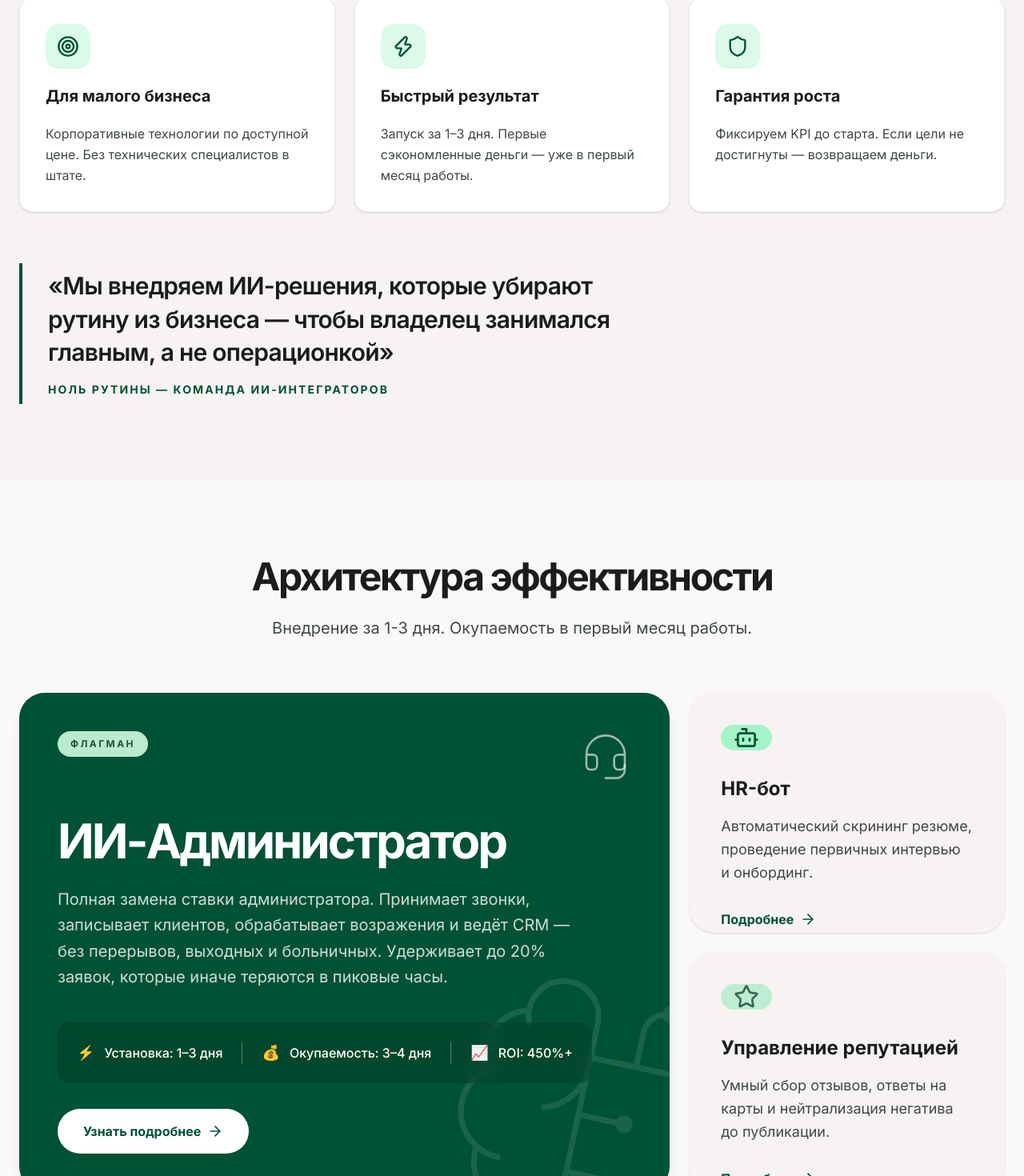
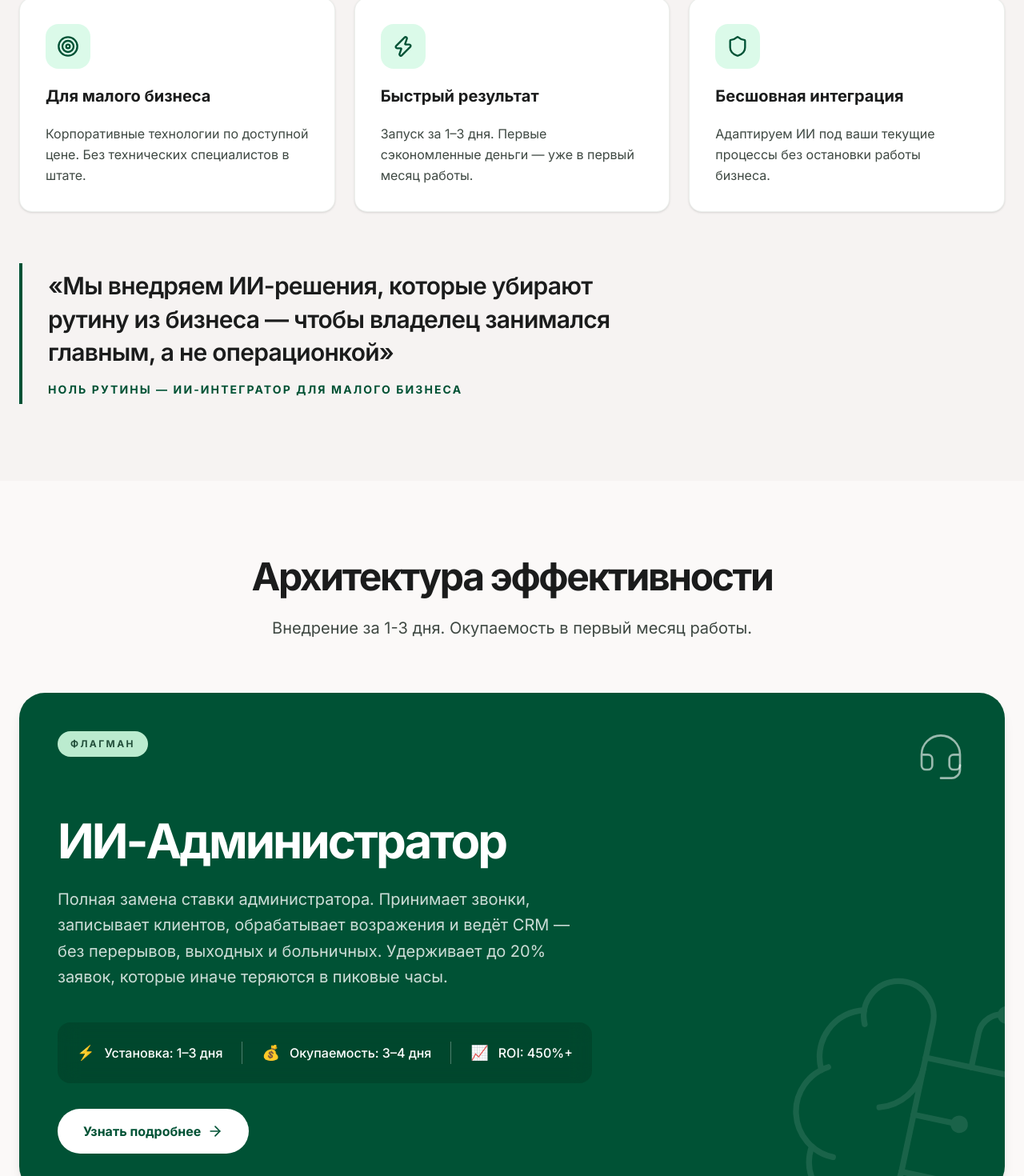
Before and after one commit to nguyenquantrung9286-crypto/zeroroutine, a Next.js app: page / in a window 1280 px wide. Shown: the part 1999-3469 px from the top of the page at 80% size. Built offline with nearby package versions, Linux system fonts and the light colour scheme.

Commit message:
fix(site): solve critical bugs, optimize performance and content

```diff
--- a/src/app/layout.tsx
+++ b/src/app/layout.tsx
@@ -1,17 +1,37 @@
-import type { Metadata } from "next";
+import type { Metadata, Viewport } from "next";
 import { Inter } from "next/font/google";
 import "./globals.css";
 
 const inter = Inter({ subsets: ["latin", "cyrillic"] });
 
+export const viewport: Viewport = {
+  width: "device-width",
+  initialScale: 1,
+  maximumScale: 5,
+  themeColor: "#fbf9f8",
+};
+
 export const metadata: Metadata = {
   title: "Ноль Рутины | ИИ-интегратор для малого бизнеса",
   description: "Внедряем ИИ-решения, которые убирают рутину из бизнеса. Сокращение ФОТ, удержание 20% заявок и автоматизация административных процессов за 1–3 дня.",
+  keywords: ["ии интегратор", "внедрение ии", "ии для бизнеса", "ии администратор", "сокращение фот", "автоматизация заявок"],
+  authors: [{ name: "Ноль Рутины" }],
+  alternates: {
+    canonical: "https://zeroroutine.ru",
+  },
   openGraph: {
     title: "Ноль Рутины — Попрощайтесь с операционкой",
     description: "Автономные ИИ-администраторы для вашего бизнеса. Окупаемость с первого месяца.",
+    url: "https://zeroroutine.ru",
+    siteName: "Ноль Рутины",
     type: "website",
     locale: "ru_RU",
+  },
+  twitter: {
+    card: "summary_large_image",
+    title: "Ноль Рутины | ИИ-интегратор",
+    description: "Внедряем ИИ-решения, которые убирают рутину из бизнеса. Сокращение ФОТ и удержание заявок.",
+    creator: "@zeroroutinesbot",
   },
 };
 
--- a/src/components/layout/Navbar.tsx
+++ b/src/components/layout/Navbar.tsx
@@ -7,6 +7,11 @@ import { motion, AnimatePresence } from "framer-motion";
 interface NavbarProps {
   onOpenModal: (source: string) => void;
 }
+
+const mobileMenuVariants = {
+  hidden: { opacity: 0, y: -10 },
+  visible: { opacity: 1, y: 0 },
+};
 
 export function Navbar({ onOpenModal }: NavbarProps) {
   const [isOpen, setIsOpen] = useState(false);
@@ -23,7 +28,7 @@ export function Navbar({ onOpenModal }: NavbarProps) {
   return (
     <nav className="fixed top-0 w-full z-50 bg-[#fbf9f8]/80 backdrop-blur-xl transition-all duration-300">
       <div className="max-w-7xl mx-auto px-6 h-20 flex items-center justify-between">
-        <a href="#" className="flex items-center gap-3 group" onClick={() => setIsOpen(false)}>
+        <a href="/" className="flex items-center gap-3 group" onClick={() => setIsOpen(false)}>
           <div className="w-10 h-10 bg-primary text-on-primary flex items-center justify-center font-bold text-lg rounded-xl group-hover:scale-105 transition-transform">
             НР
           </div>
@@ -65,9 +70,10 @@ export function Navbar({ onOpenModal }: NavbarProps) {
       <AnimatePresence>
         {isOpen && (
           <motion.div
-            initial={{ opacity: 0, y: -10 }}
-            animate={{ opacity: 1, y: 0 }}
-            exit={{ opacity: 0, y: -10 }}
+            variants={mobileMenuVariants}
+            initial="hidden"
+            animate="visible"
+            exit="hidden"
             className="md:hidden bg-surface-container-lowest border-b border-surface-container absolute w-full left-0 top-20 shadow-lg"
           >
             <div className="flex flex-col p-6 gap-6 text-lg font-medium text-on-surface text-center">
--- a/src/components/sections/CTA.tsx
+++ b/src/components/sections/CTA.tsx
@@ -7,12 +7,18 @@ interface CTAProps {
   onOpenModal: (source: string) => void;
 }
 
+const ctaVariants = {
+  hidden: { opacity: 0, scale: 0.95 },
+  visible: { opacity: 1, scale: 1 },
+};
+
 export function CTA({ onOpenModal }: CTAProps) {
   return (
     <section id="cases" className="py-32 bg-surface px-6 relative overflow-hidden">
       <motion.div
-        initial={{ opacity: 0, scale: 0.95 }}
-        whileInView={{ opacity: 1, scale: 1 }}
+        variants={ctaVariants}
+        initial="hidden"
+        whileInView="visible"
         viewport={{ once: true, amount: 0.5 }}
         className="max-w-4xl mx-auto bg-surface-container-low p-12 md:p-20 rounded-[3rem] text-center flex flex-col items-center relative overflow-hidden shadow-sm"
       >
@@ -37,7 +43,7 @@ export function CTA({ onOpenModal }: CTAProps) {
           </button>
 
           <a
-            href="https://t.me/YOUR_HANDLE"
+            href="https://t.me/zeroroutinesbot"
             target="_blank"
             rel="noopener noreferrer"
             className="w-full sm:w-auto text-primary font-bold hover:text-primary-container active:scale-95 transition-all flex items-center justify-center gap-2 px-8 py-5"
--- a/src/components/sections/Mission.tsx
+++ b/src/components/sections/Mission.tsx
@@ -14,6 +14,16 @@ export function Mission() {
     visible: { opacity: 1, y: 0, transition: { type: "spring", stiffness: 90 } },
   };
 
+  const badgeVariants: Variants = {
+    hidden: { opacity: 0, y: 20 },
+    visible: { opacity: 1, y: 0 },
+  };
+
+  const blockquoteVariants: Variants = {
+    hidden: { opacity: 0, x: -20 },
+    visible: { opacity: 1, x: 0 },
+  };
+
   const pillars = [
     {
       icon: <Target size={28} />,
@@ -27,8 +37,8 @@ export function Mission() {
     },
     {
       icon: <Shield size={28} />,
-      title: "Гарантия роста",
-      desc: "Фиксируем KPI до старта. Если цели не достигнуты — возвращаем деньги.",
+      title: "Бесшовная интеграция",
+      desc: "Адаптируем ИИ под ваши текущие процессы без остановки работы бизнеса.",
     },
   ];
 
@@ -37,8 +47,9 @@ export function Mission() {
       <div className="max-w-7xl mx-auto flex flex-col gap-16">
         {/* Badge + заголовок */}
         <motion.div
-          initial={{ opacity: 0, y: 20 }}
-          whileInView={{ opacity: 1, y: 0 }}
+          variants={badgeVariants}
+          initial="hidden"
+          whileInView="visible"
           viewport={{ once: true, amount: 0.4 }}
           className="flex flex-col gap-6 max-w-3xl"
         >
@@ -81,8 +92,9 @@ export function Mission() {
 
         {/* Цитата / миссия */}
         <motion.blockquote
-          initial={{ opacity: 0, x: -20 }}
-          whileInView={{ opacity: 1, x: 0 }}
+          variants={blockquoteVariants}
+          initial="hidden"
+          whileInView="visible"
           viewport={{ once: true, amount: 0.6 }}
           className="border-l-4 border-primary pl-8 py-2 max-w-3xl"
         >
@@ -90,7 +102,7 @@ export function Mission() {
             «Мы внедряем ИИ-решения, которые убирают рутину из бизнеса&nbsp;—&nbsp;чтобы владелец занимался главным, а не операционкой»
           </p>
           <footer className="mt-4 text-sm font-bold uppercase tracking-[0.15em] text-primary">
-            Ноль Рутины — команда ИИ-интеграторов
+            Ноль Рутины — ИИ-интегратор для малого бизнеса
           </footer>
         </motion.blockquote>
       </div>
--- a/src/components/sections/Pain.tsx
+++ b/src/components/sections/Pain.tsx
@@ -2,6 +2,11 @@
 
 import { motion, Variants } from "framer-motion";
 import { AlertCircle, Clock, Users } from "lucide-react";
+
+const headerVariants: Variants = {
+  hidden: { opacity: 0, y: 20 },
+  visible: { opacity: 1, y: 0 },
+};
 
 export function Pain() {
   const containerVariants: Variants = {
@@ -20,8 +25,9 @@ export function Pain() {
     <section id="pain" className="py-24 bg-surface-container-low px-6">
       <div className="max-w-7xl mx-auto flex flex-col gap-16">
         <motion.div
-          initial={{ opacity: 0, y: 20 }}
-          whileInView={{ opacity: 1, y: 0 }}
+          variants={headerVariants}
+          initial="hidden"
+          whileInView="visible"
           viewport={{ once: true, amount: 0.5 }}
           className="flex flex-col md:flex-row md:items-end justify-between gap-8"
         >
--- a/src/components/sections/RoiCalculator.tsx
+++ b/src/components/sections/RoiCalculator.tsx
@@ -8,31 +8,40 @@ interface RoiProps {
   onOpenModal: (source: string) => void;
 }
 
+const titleVariants = {
+  hidden: { opacity: 0, x: -30 },
+  visible: { opacity: 1, x: 0 },
+};
+
+const cardVariants = {
+  hidden: { opacity: 0, x: 30 },
+  visible: { opacity: 1, x: 0 },
+};
+
+const valueVariants = {
+  initial: { opacity: 0.5, y: -5 },
+  animate: { opacity: 1, y: 0 },
+};
+
 export function RoiCalculator({ onOpenModal }: RoiProps) {
   const [employees, setEmployees] = useState(25);
-  const [annualSavings, setAnnualSavings] = useState(0);
-  const [monthlySavings, setMonthlySavings] = useState(0);
-  const [lostLeadsSavings, setLostLeadsSavings] = useState(0);
 
-  useEffect(() => {
-    // ФОТ: среднее сокращение 40 000 ₽/мес на каждого замещаемого (1 ставка = ~1 администратор)
-    const admins = Math.max(1, Math.round(employees / 10));
-    const fotMonthly = admins * 40_000;
-    // Теряющиеся заявки: ~20% от ежемесячного потока, средний чек 2 000 ₽, 200 обращений/мес на сотрудника
-    const leadsMonthly = Math.round(employees * 0.2 * 2_000);
-    const totalMonthly = fotMonthly + leadsMonthly;
+  const admins = Math.max(1, Math.round(employees / 10));
+  const fotMonthly = admins * 40_000;
+  const leadsMonthly = Math.round(employees * 0.2 * 2_000);
+  const totalMonthly = fotMonthly + leadsMonthly;
 
-    setMonthlySavings(totalMonthly);
-    setLostLeadsSavings(leadsMonthly);
-    setAnnualSavings(totalMonthly * 12);
-  }, [employees]);
+  const monthlySavings = totalMonthly;
+  const lostLeadsSavings = leadsMonthly;
+  const annualSavings = totalMonthly * 12;
 
   return (
     <section id="roi" className="py-24 bg-[#1b1c1c] px-6 text-on-secondary">
       <div className="max-w-7xl mx-auto grid md:grid-cols-2 gap-20 items-center">
         <motion.div
-          initial={{ opacity: 0, x: -30 }}
-          whileInView={{ opacity: 1, x: 0 }}
+          variants={titleVariants}
+          initial="hidden"
+          whileInView="visible"
           viewport={{ once: true, amount: 0.5 }}
           className="flex flex-col"
         >
@@ -72,8 +81,9 @@ export function RoiCalculator({ onOpenModal }: RoiProps) {
         </motion.div>
 
         <motion.div
-          initial={{ opacity: 0, x: 30 }}
-          whileInView={{ opacity: 1, x: 0 }}
+          variants={cardVariants}
+          initial="hidden"
+          whileInView="visible"
           viewport={{ once: true, amount: 0.5 }}
           className="bg-surface-container-lowest/5 backdrop-blur-md border border-white/10 rounded-[2rem] p-10 md:p-12 flex flex-col relative overflow-hidden group"
         >
@@ -87,8 +97,9 @@ export function RoiCalculator({ onOpenModal }: RoiProps) {
               <span className="text-white/80">Сотрудников в штате</span>
               <motion.span
                 key={employees}
-                initial={{ opacity: 0.5, y: -5 }}
-                animate={{ opacity: 1, y: 0 }}
+                variants={valueVariants}
+                initial="initial"
+                animate="animate"
                 className="text-3xl font-bold text-white"
               >
                 {employees}
--- a/src/components/sections/Solutions.tsx
+++ b/src/components/sections/Solutions.tsx
@@ -20,12 +20,18 @@ export function Solutions({ onOpenModal }: SolutionsProps) {
     visible: { opacity: 1, scale: 1, y: 0, transition: { type: "spring", stiffness: 80 } },
   };
 
+  const headerVariants: Variants = {
+    hidden: { opacity: 0, y: 20 },
+    visible: { opacity: 1, y: 0 },
+  };
+
   return (
     <section id="solutions" className="py-24 bg-surface px-6">
       <div className="max-w-7xl mx-auto flex flex-col gap-16">
         <motion.div
-          initial={{ opacity: 0, y: 20 }}
-          whileInView={{ opacity: 1, y: 0 }}
+          variants={headerVariants}
+          initial="hidden"
+          whileInView="visible"
           viewport={{ once: true, amount: 0.5 }}
           className="text-center max-w-3xl mx-auto"
         >
@@ -46,7 +52,7 @@ export function Solutions({ onOpenModal }: SolutionsProps) {
         >
           <motion.div
             variants={bentoVariants}
-            className="md:col-span-8 md:row-span-2 bg-primary rounded-[2rem] p-10 md:p-12 flex flex-col justify-between relative overflow-hidden group hover:scale-[1.01] transition-transform shadow-lg"
+            className="md:col-span-12 md:row-span-2 bg-primary rounded-[2rem] p-10 md:p-12 flex flex-col justify-between relative overflow-hidden group hover:scale-[1.01] transition-transform shadow-lg"
           >
             <div className="relative z-10 flex items-start justify-between">
               <span className="bg-secondary-container text-on-secondary-fixed-variant rounded-full text-xs uppercase tracking-[0.2em] font-bold px-4 py-2">
@@ -93,44 +99,7 @@ export function Solutions({ onOpenModal }: SolutionsProps) {
             />
           </motion.div>
 
-          <motion.div
-            variants={bentoVariants}
-            className="md:col-span-4 bg-surface-container-low hover:bg-surface-container-high rounded-[2rem] p-8 md:p-10 flex flex-col relative transition-colors group shadow-sm"
-          >
-            <div className="w-16 h-16 bg-primary-fixed rounded-2xl flex items-center justify-center text-primary mb-8 group-hover:scale-110 transition-transform">
-              <Bot size={32} />
-            </div>
-            <h3 className="text-2xl font-bold text-on-surface mb-4">HR-бот</h3>
-            <p className="text-on-surface-variant text-lg leading-relaxed">
-              Автоматический скрининг резюме, проведение первичных интервью и онбординг.
-            </p>
-            <button
-              onClick={() => onOpenModal("HR-бот")}
-              className="mt-auto flex items-center gap-2 text-primary font-bold hover:text-primary-container transition-colors w-fit pt-8"
-            >
-              Подробнее <ArrowRight size={20} />
-            </button>
           </motion.div>
-
-          <motion.div
-            variants={bentoVariants}
-            className="md:col-span-4 bg-surface-container-low hover:bg-surface-container-high rounded-[2rem] p-8 md:p-10 flex flex-col relative transition-colors group shadow-sm"
-          >
-            <div className="w-16 h-16 bg-secondary-fixed rounded-2xl flex items-center justify-center text-secondary mb-8 group-hover:scale-110 transition-transform">
-              <Star size={32} />
-            </div>
-            <h3 className="text-2xl font-bold text-on-surface mb-4">Управление репутацией</h3>
-            <p className="text-on-surface-variant text-lg leading-relaxed">
-              Умный сбор отзывов, ответы на карты и нейтрализация негатива до публикации.
-            </p>
-            <button
-              onClick={() => onOpenModal("Управление репутацией")}
-              className="mt-auto flex items-center gap-2 text-primary font-bold hover:text-primary-container transition-colors w-fit pt-8"
-            >
-              Подробнее <ArrowRight size={20} />
-            </button>
-          </motion.div>
-        </motion.div>
       </div>
     </section>
   );
--- a/src/components/sections/VideoDemo.tsx
+++ b/src/components/sections/VideoDemo.tsx
@@ -144,6 +144,16 @@ function TelegramChat({ demo, isActive }: { demo: Demo; isActive: boolean }) {
   );
 }
 
+const headerVariants = {
+  hidden: { opacity: 0, y: 20 },
+  visible: { opacity: 1, y: 0 },
+};
+
+const titleVariants = {
+  hidden: { opacity: 0, y: 16 },
+  visible: { opacity: 1, y: 0 },
+};
+
 export function VideoDemo() {
   const [activeTab, setActiveTab] = useState(0);
   const [played, setPlayed] = useState<Record<string, boolean>>({});
@@ -167,8 +177,9 @@ export function VideoDemo() {
       <div className="max-w-7xl mx-auto flex flex-col gap-16">
         {/* Header */}
         <motion.div
-          initial={{ opacity: 0, y: 20 }}
-          whileInView={{ opacity: 1, y: 0 }}
+          variants={headerVariants}
+          initial="hidden"
+          whileInView="visible"
           viewport={{ once: true, amount: 0.4 }}
           className="text-center max-w-3xl mx-auto"
         >
@@ -207,8 +218,9 @@ export function VideoDemo() {
         <AnimatePresence mode="wait">
           <motion.div
             key={activeTab}
-            initial={{ opacity: 0, y: 16 }}
-            animate={{ opacity: 1, y: 0 }}
+            variants={titleVariants}
+            initial="hidden"
+            animate="visible"
             exit={{ opacity: 0, y: -16 }}
             transition={{ duration: 0.3 }}
           >
--- a/src/components/ui/Modal.tsx
+++ b/src/components/ui/Modal.tsx
@@ -10,8 +10,24 @@ interface ModalProps {
   source?: string;
 }
 
+const backdropVariants = {
+  hidden: { opacity: 0 },
+  visible: { opacity: 1 },
+};
+
+const modalVariants = {
+  hidden: { opacity: 0, scale: 0.95, y: 10 },
+  visible: { opacity: 1, scale: 1, y: 0, transition: { type: "spring", stiffness: 300, damping: 25 } },
+};
+
+const successVariants = {
+  hidden: { opacity: 0, scale: 0.9 },
+  visible: { opacity: 1, scale: 1 },
+};
+
 export function Modal({ isOpen, onClose, source = "General" }: ModalProps) {
   const [submitted, setSubmitted] = useState(false);
+  const [isSubmitting, setIsSubmitting] = useState(false);
   const [phone, setPhone] = useState("");
 
   const handlePhoneInput = (e: React.ChangeEvent<HTMLInputElement>) => {
@@ -29,10 +45,12 @@ export function Modal({ isOpen, onClose, source = "General" }: ModalProps) {
     );
   };
 
-  const handleSubmit = (e: React.FormEvent) => {
+  const handleSubmit = async (e: React.FormEvent) => {
     e.preventDefault();
-    console.log("Submit from source:", source);
-    // Имитация отправки
+    setIsSubmitting(true);
+    // Имитация реального сетевого запроса (1.5 сек)
+    await new Promise((resolve) => setTimeout(resolve, 1500));
+    setIsSubmitting(false);
     setSubmitted(true);
   };
 
@@ -49,19 +67,20 @@ export function Modal({ isOpen, onClose, source = "General" }: ModalProps) {
       {isOpen && (
         <div className="fixed inset-0 z-[100] flex items-center justify-center p-4">
           <motion.div
-            initial={{ opacity: 0 }}
-            animate={{ opacity: 1 }}
-            exit={{ opacity: 0 }}
+            variants={backdropVariants}
+            initial="hidden"
+            animate="visible"
+            exit="hidden"
             onClick={handleClose}
             className="absolute inset-0 bg-black/50 backdrop-blur-sm"
             aria-hidden="true"
           />
 
           <motion.div
-            initial={{ opacity: 0, scale: 0.95, y: 10 }}
-            animate={{ opacity: 1, scale: 1, y: 0 }}
-            exit={{ opacity: 0, scale: 0.95, y: 10 }}
-            transition={{ type: "spring", stiffness: 300, damping: 25 }}
+            variants={modalVariants}
+            initial="hidden"
+            animate="visible"
+            exit="hidden"
             className="relative z-10 bg-surface-container-lowest rounded-[2rem] p-8 md:p-12 w-full max-w-lg shadow-2xl max-h-[90vh] overflow-y-auto"
             role="dialog"
             aria-modal="true"
@@ -94,6 +113,7 @@ export function Modal({ isOpen, onClose, source = "General" }: ModalProps) {
                       type="text"
                       id="name"
                       required
+                      minLength={2}
                       className="w-full bg-surface-container-low border-transparent rounded-xl px-5 py-4 focus:ring-2 focus:ring-primary focus:bg-surface-container-lowest outline-none transition-all text-on-surface text-lg"
                       placeholder="Ваше имя"
                     />
@@ -107,6 +127,8 @@ export function Modal({ isOpen, onClose, source = "General" }: ModalProps) {
                       type="tel"
                       id="phone"
                       required
+                      pattern="^\+7\s\(\d{3}\)\s\d{3}-\d{2}-\d{2}$"
+                      title="Формат: +7 (XXX) XXX-XX-XX"
                       value={phone}
                       onChange={handlePhoneInput}
                       className="w-full bg-surface-container-low border-transparent rounded-xl px-5 py-4 focus:ring-2 focus:ring-primary focus:bg-surface-container-lowest outline-none transition-all text-on-surface text-lg"
@@ -122,6 +144,7 @@ export function Modal({ isOpen, onClose, source = "General" }: ModalProps) {
                       type="text"
                       id="company"
                       required
+                      minLength={2}
                       className="w-full bg-surface-container-low border-transparent rounded-xl px-5 py-4 focus:ring-2 focus:ring-primary focus:bg-surface-container-lowest outline-none transition-all text-on-surface text-lg"
                       placeholder="ООО Инновация"
                     />
@@ -146,16 +169,18 @@ export function Modal({ isOpen, onClose, source = "General" }: ModalProps) {
 
                   <button
                     type="submit"
-                    className="w-full bg-primary text-on-primary rounded-full py-5 mt-4 font-bold text-xl active:scale-95 transition-transform"
+                    disabled={isSubmitting}
+                    className="w-full bg-primary text-on-primary rounded-full py-5 mt-4 font-bold text-xl active:scale-95 transition-transform disabled:opacity-70 disabled:cursor-not-allowed"
                   >
-                    Отправить заявку
+                    {isSubmitting ? "Отправка..." : "Отправить заявку"}
                   </button>
                 </form>
               </div>
             ) : (
               <motion.div
-                initial={{ opacity: 0, scale: 0.9 }}
-                animate={{ opacity: 1, scale: 1 }}
+                variants={successVariants}
+                initial="hidden"
+                animate="visible"
                 className="flex flex-col items-center justify-center text-center py-10 mt-6"
               >
                 <div className="w-24 h-24 bg-primary-fixed rounded-full flex items-center justify-center text-primary mb-6">
```
Also changed, not shown: src/app/privacy/page.tsx (added, +37 -0 lines), src/components/layout/Footer.tsx (+3 -6 lines).
